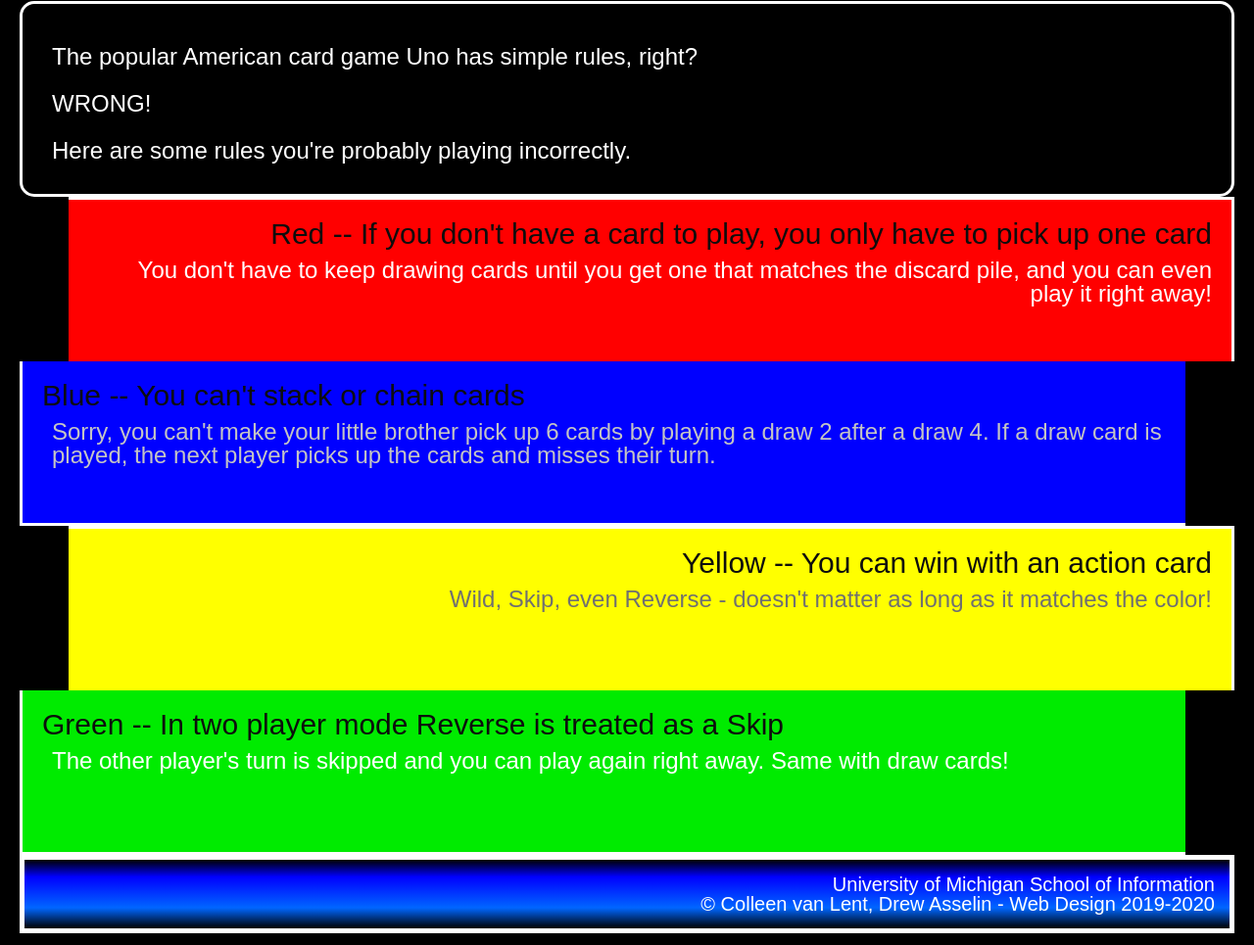
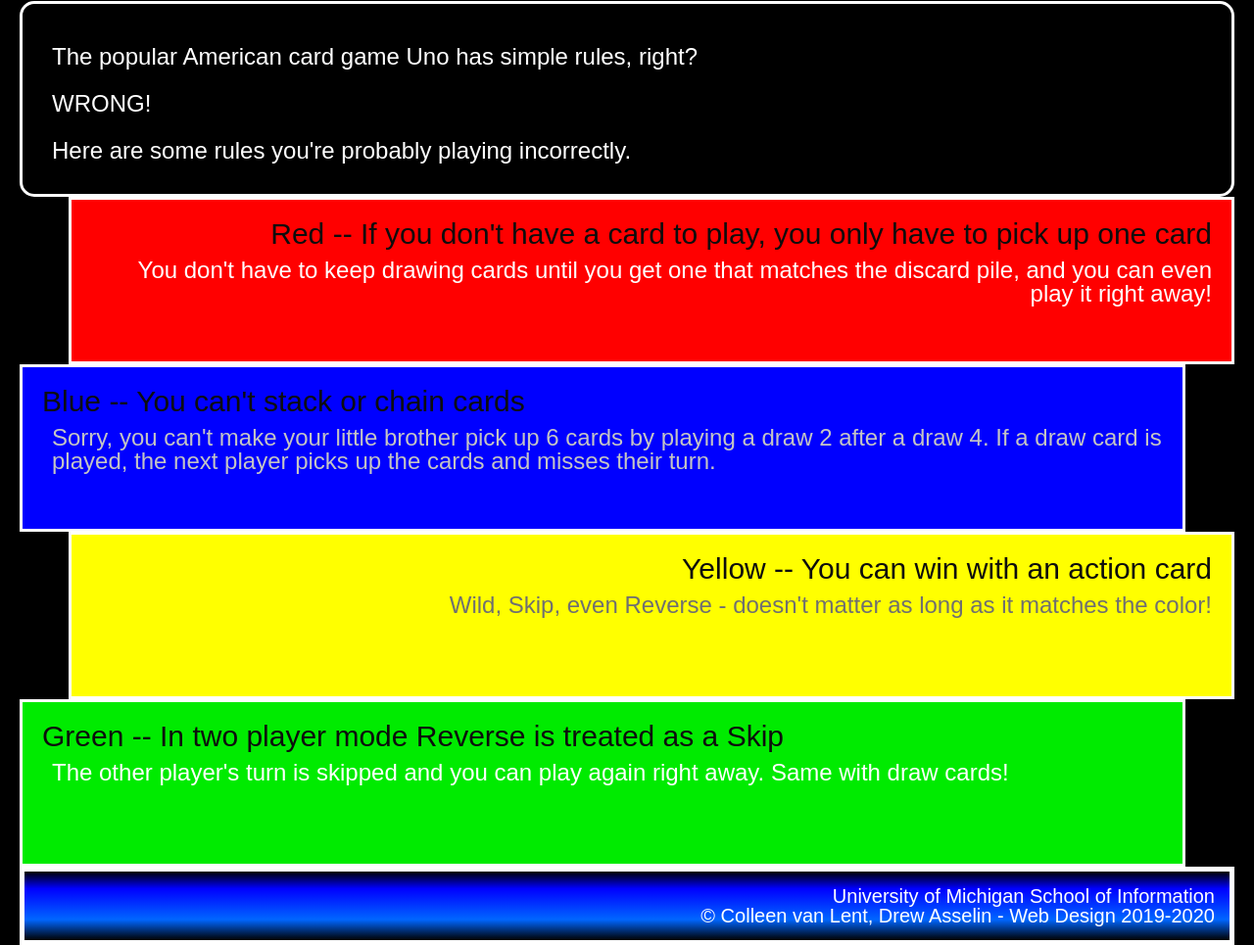
Before and after one commit to heluis123/hw2-2024, a plain HTML site: page index.html in a window 1280 px wide. Shown: the part 327-1292 px from the top of the page at 98% size. Drawn offline with Linux system fonts and the light colour scheme.

Commit message:
Add files via upload

```diff
--- a/css/style.css
+++ b/css/style.css
@@ -44,16 +44,15 @@
   background-color: #FF0000;
   text-align: right;
   margin-left: 50px;
-  border-bottom: 2px;
-  border-left: 5px;
+  border: 0 0 2px 5px;
 }
+
 
 .blue {
   background-color: #0000FF;
   text-align: left;
   margin-right: 50px;
-  border-right: 5px;
-  border-top: 2px;
+  border: 0 0 2px 5px;
   color: #C4C4C4;
 }
 
@@ -61,8 +60,7 @@
   background-color: #FFFF00;
   text-align: right;
   margin-left: 50px;
-  border-bottom: 2px;
-  border-left: 5px;
+  border: 0 0 2px 5px;
   color: #707070;
 }
 
@@ -70,8 +68,7 @@
   background-color: #00EB00;
   text-align: left;
   margin-right: 50px;
-  border-right: 5px;
-  border-top: 2px;
+  border: 0 0 2px 5px;
 }
 
 footer {
```
